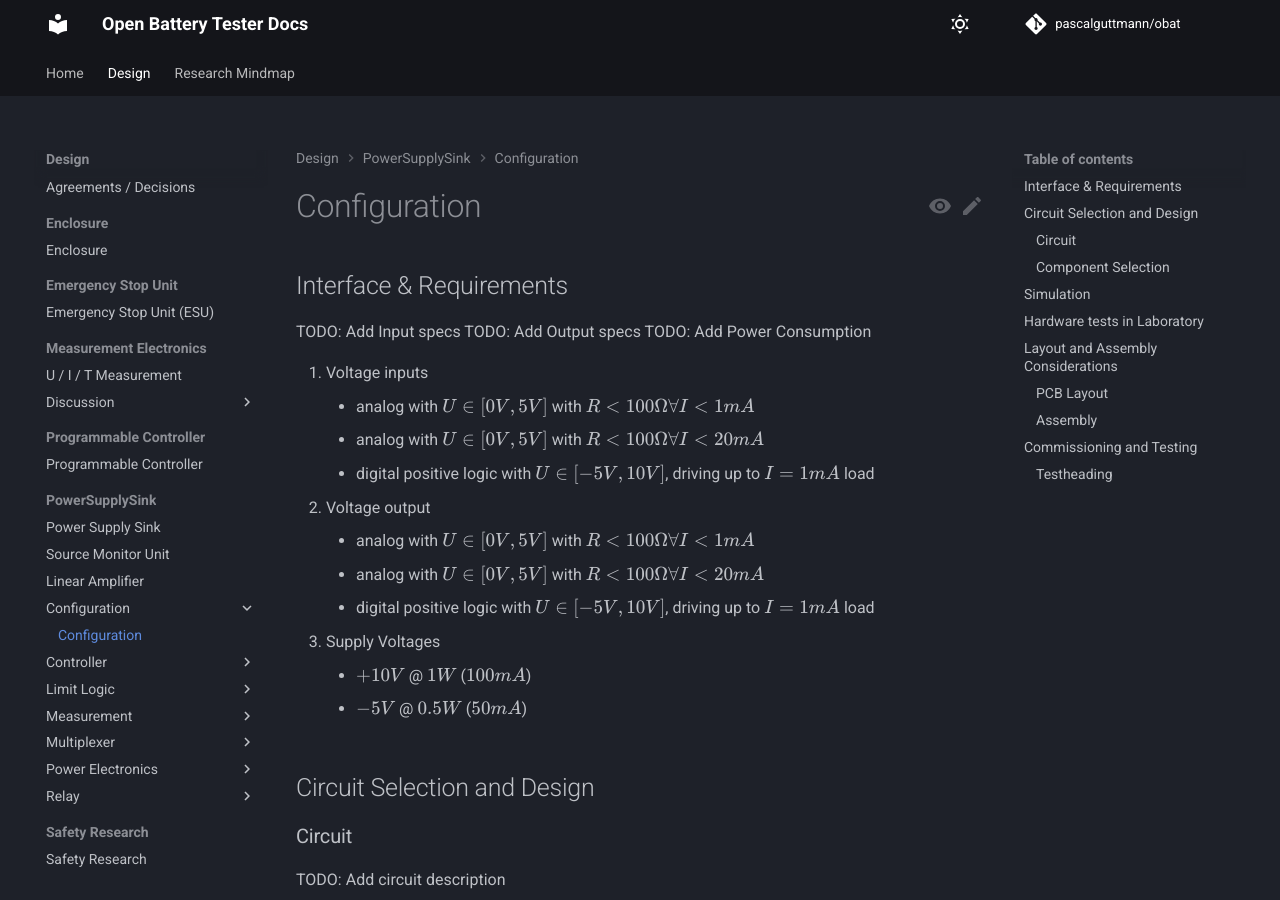
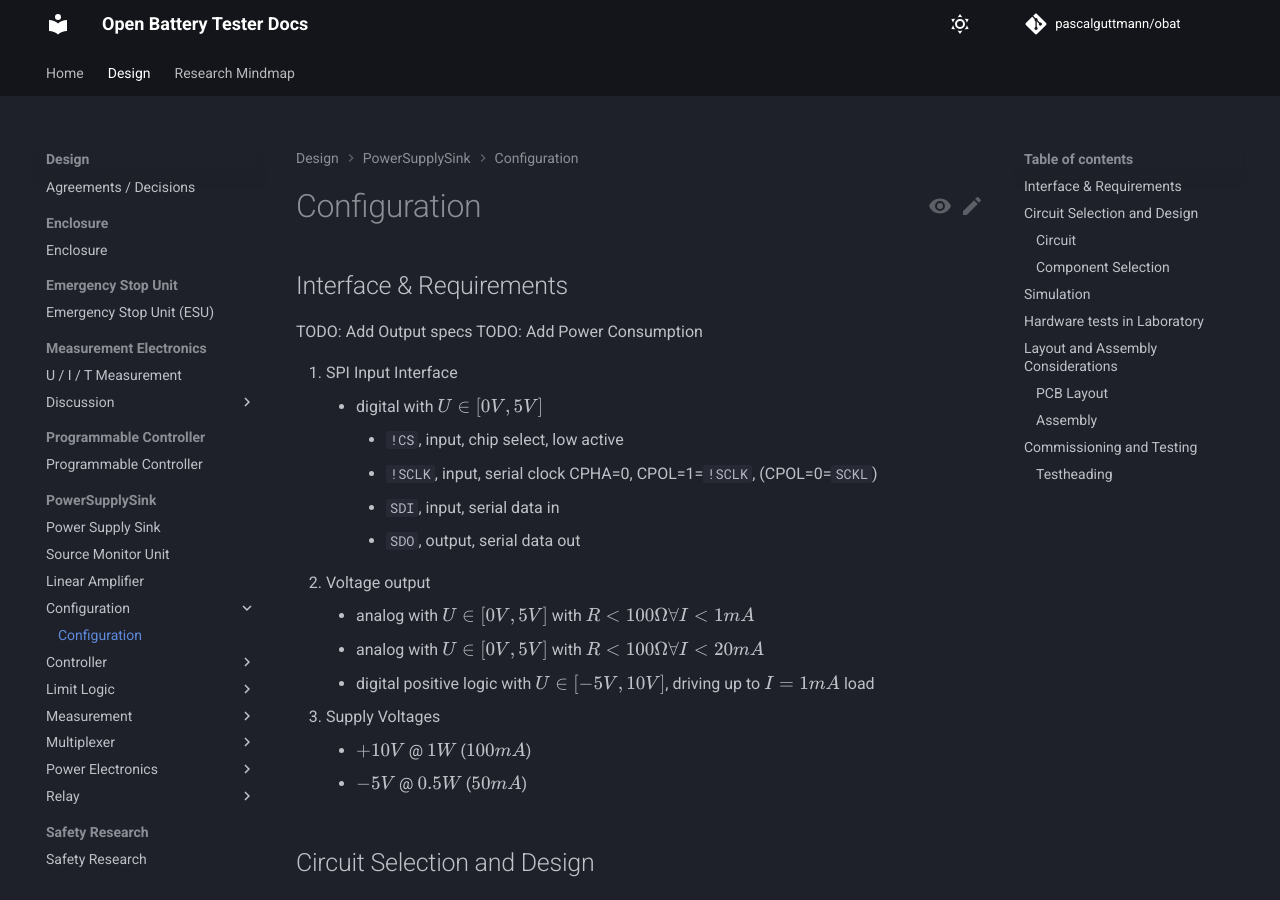
Before and after one commit to pascalguttmann/obat, an MkDocs documentation site: the page built from docs/design/pss/conf/conf.md, in a window 1280 px wide and 900 px high. Built offline with MkDocs 1.6.1 and Material for MkDocs 9.7.7, drawn with Linux system fonts in a browser that asks for light colours; comment, search, counter and statistics services are not loaded.

Commit message:
add conf input specs

```diff
--- a/docs/design/pss/conf/conf.md
+++ b/docs/design/pss/conf/conf.md
@@ -2,15 +2,15 @@
 
 ## Interface & Requirements
 
-TODO: Add Input specs
 TODO: Add Output specs
 TODO: Add Power Consumption
 
-1. Voltage inputs
-    - analog with $U \in [0V, 5V]$ with $R < 100 \Omega \forall I < 1mA$
-    - analog with $U \in [0V, 5V]$ with $R < 100 \Omega \forall I < 20mA$
-    - digital positive logic with $U \in [-5V, 10V]$, driving up to $I = 1 mA$
-    load
+1. SPI Input Interface
+    - digital with $U \in [0V, 5V]$
+        - `!CS`, input, chip select, low active
+        - `!SCLK`, input, serial clock CPHA=0, CPOL=1=`!SCLK`, (CPOL=0=`SCKL`)
+        - `SDI`, input, serial data in
+        - `SDO`, output, serial data out
 2. Voltage output
     - analog with $U \in [0V, 5V]$ with $R < 100 \Omega \forall I < 1mA$
     - analog with $U \in [0V, 5V]$ with $R < 100 \Omega \forall I < 20mA$
```
